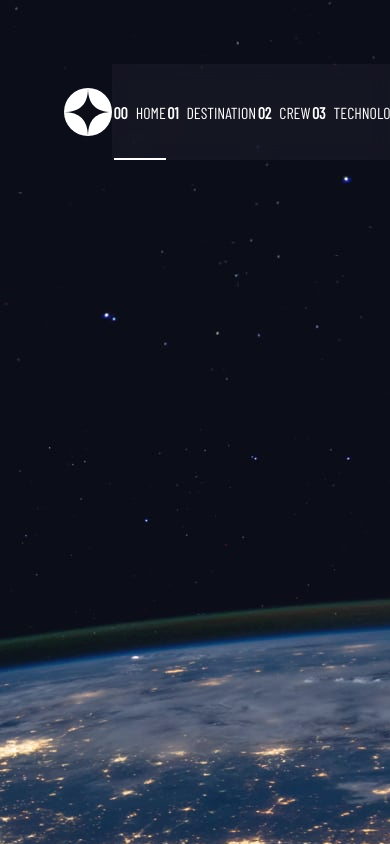
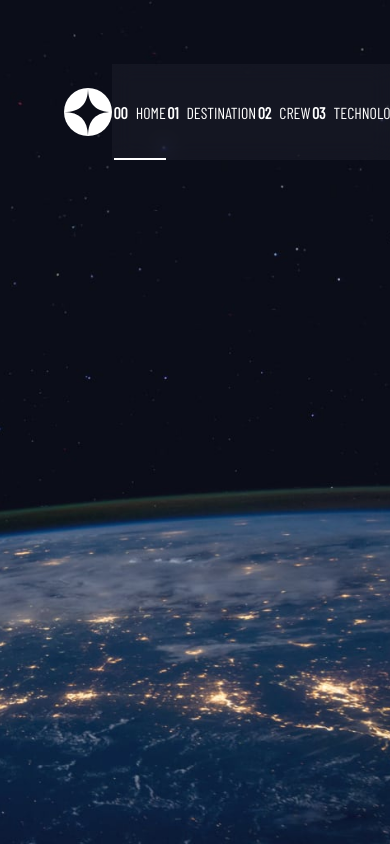
Before and after one commit to alt-art/space-tourism-website, a React (Vite) app: page / in a window 390 px wide. Built offline with nearby package versions, Linux system fonts and the light colour scheme; the HTML template or start-up script is replaced by a standard one; a web font is replaced by a local one.

Commit message:
refactor(background): Change to styled components

```diff
--- a/src/App.tsx
+++ b/src/App.tsx
@@ -1,21 +1,37 @@
 import React from "react";
 import { Outlet, useLocation } from "react-router-dom";
+import styled from 'styled-components';
 import Header from "./components/Header";
+
+interface AppStylesProps {
+  location: string;
+}
+
+const AppStyles = styled.div`
+  height: 100vh;
+  width: 100vw;
+  background-image: url("/background/${(props: AppStylesProps) => props.location}/desktop.jpg");
+  background-size: cover;
+  background-position: center;
+  @media (max-width: 768px) {
+    background-image: url("/background/${(props: AppStylesProps) => props.location}/tablet.jpg");
+  }
+  @media (max-width: 375px) {
+    background-image: url("/background/${(props: AppStylesProps) => props.location}/mobile.jpg");
+  }
+`;
 
 function App() {
   const location = useLocation();
   console.log(location.pathname);
   return (
-    <div
-      className={`App ${
-        location.pathname === "/"
-          ? "home"
-          : location.pathname.replaceAll("/", " ")
-      }`}
+    <AppStyles location={location.pathname === "/"
+    ? "home"
+    : location.pathname.split("/")[1]}
     >
       <Header />
       <Outlet />
-    </div>
+    </AppStyles>
   );
 }
 
--- a/src/index.scss
+++ b/src/index.scss
@@ -10,46 +10,3 @@ body {
   background-color: #0b0d17;
   font-family: "Barlow Condensed", sans-serif;
 }
-
-/* Backgrounds based on the current page and screen size */
-.App {
-  height: 100vh;
-  width: 100vw;
-  &.home {
-    background: url("/background/home/desktop.jpg");
-    background-size: cover;
-    @media (max-width: 768px) {
-      background: url("/background/home/tablet.jpg");
-    }
-    @media (max-width: 375px) {
-      background: url("/background/home/mobile.jpg");
-    }
-  }
-  &.destination {
-    background: url("/background/destination/desktop.jpg");
-    background-size: cover;
-    @media (max-width: 768px) {
-      background: url("/background/destination/tablet.jpg");
-    }
-    @media (max-width: 375px) {
-      background: url("/background/destination/mobile.jpg");
-    }
-  }
-  &.crew {
-    background: url("/background/crew/desktop.jpg");
-    background-size: cover;
-    @media (max-width: 768px) {
-      background: url("/background/crew/tablet.jpg");
-    }
-  }
-  &.technology {
-    background: url("/background/technology/desktop.jpg");
-    background-size: cover;
-    @media (max-width: 768px) {
-      background: url("/background/technology/tablet.jpg");
-    }
-    @media (max-width: 375px) {
-      background: url("/background/technology/mobile.jpg");
-    }
-  }
-}
```
